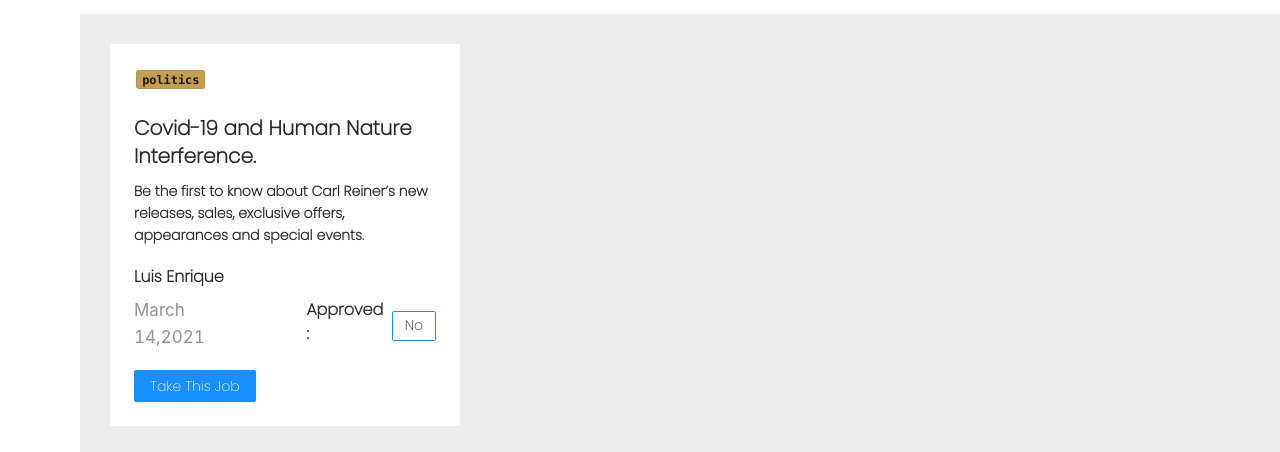
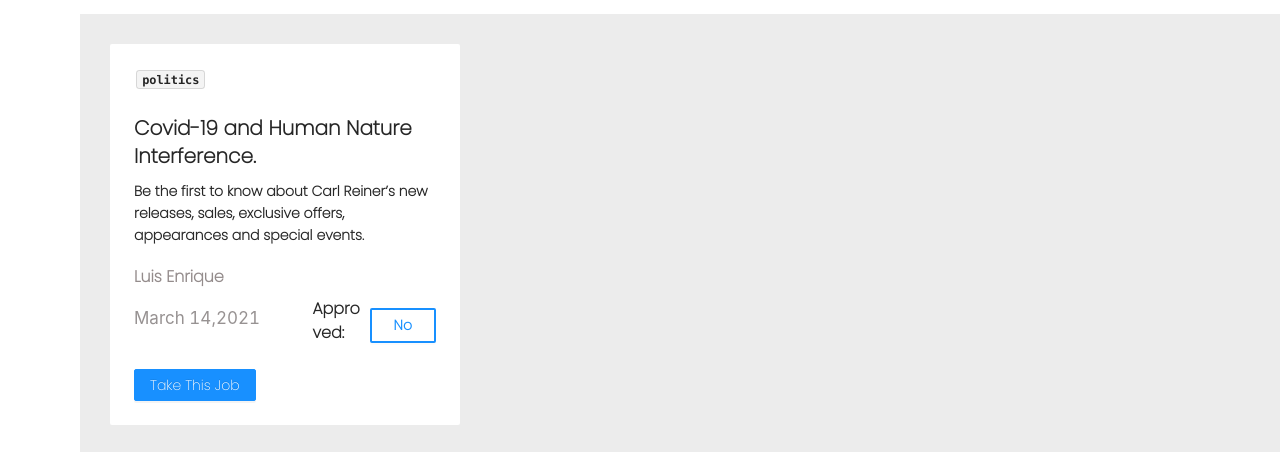
Before and after one commit to illionSo/Profile-OON, a React (Create React App) app: page / in a window 1280 px wide. Shown: the part 2813-3265 px from the top of the page. Built offline with nearby package versions, Linux system fonts and the light colour scheme.

Commit message:
changes as per requestes in card expect dropdown

```diff
--- a/src/App.css
+++ b/src/App.css
@@ -63,11 +63,15 @@ border-radius: 15px;
 }
 
 .ant-btn-sm{
-  border: 1px solid #1890ff;
-    padding: 1px 12px 2px;
-    height: 30px;
+  border: 2px solid #1890ff;
+    padding: 3px 22px 4px;
+    height: 35px;
+    color: #1890ff;
 }
-
-.ant-typography code {
-  background: rgb(183 131 35 / 78%);
+.ant-btn-sm span {
+  font-weight: 600;
 }
+.ant-space ant-space-horizontal ant-space-align-center{
+  position: absolute;
+  top:'9px';
+}
--- a/src/Components/Card/MockupCard.js
+++ b/src/Components/Card/MockupCard.js
@@ -1,7 +1,7 @@
 
 
 
-import { Typography,Card,Button,Space,Statistic } from 'antd';
+import { Typography,Card,Button,Space,Statistic,Row,Col } from 'antd';
 const { Title, Paragraph, Text } = Typography;
  export const cardDetails= [
      {
@@ -28,19 +28,32 @@ const MockupCard = () => {
             <Text code >{detail.textTitle}</Text>
             <Title level={4}>{detail.title}</Title>
             <Paragraph>{detail.des}</Paragraph>
-            <Title level={5}>{detail.name}</Title>
-            <Space>
+            <Title level={5} style={{color:	'rgb(148 140 140)'}}>{detail.name}</Title>
 
-            <Statistic value={detail.date} />
-            <div>
-               <Space>
-               <Title level={5} style={{fontWeight:'600',marginLeft:'2.5rem'}}>Approved:</Title>
-               <Button size='small'  > No </Button>
-               </Space>
-            </div>
-            </Space>
 
-            <Button size='medium' type='primary' style={{marginTop:'1rem'}}>Take This Job </Button>
+             <Row >
+                 <Col xl={11}>
+                 <Statistic value={detail.date} />
+                 </Col>
+                 <Col xl={13}>
+                 <Space>
+                  <Title level={5} style={{fontWeight:'600',marginLeft:'2.5rem'}}>Approved:</Title>
+                  <Button size='small' > No </Button>
+                  </Space>
+                  </Col>
+             </Row>
+
+
+
+
+
+
+
+
+
+
+
+              <Button size='medium' type='primary' style={{marginTop:'1rem'}}>Take This Job </Button>
 
         </>
         )
```
Also changed, not shown: src/App.js (line endings or trailing spaces).
